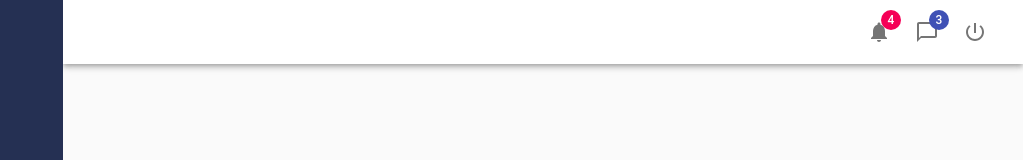
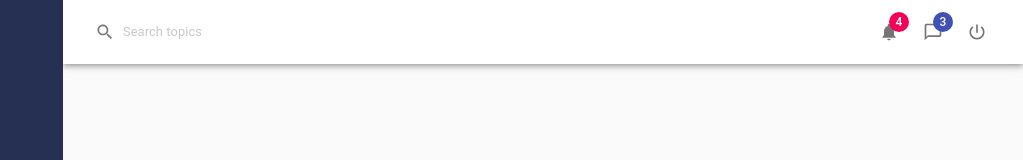
Before and after one commit to matan3sh/mui-system, a React (Create React App) app: page / in a window 1280 px wide. Shown: the top 160 px of the page, without its empty margins (257-1280 px from the left). Built offline with nearby package versions, Linux system fonts and the light colour scheme; the HTML template or start-up script is replaced by a standard one.

Commit message:
Finish with Header.tsx custom style

```diff
--- a/src/components/Header.jsx
+++ b/src/components/Header.tsx
@@ -11,11 +11,23 @@ import {
   ChatBubbleOutline,
   Notifications,
   PowerSettingsNew,
+  Search,
 } from '@material-ui/icons';
 
 const useStyles = makeStyles({
   root: {
     backgroundColor: '#fff',
+  },
+  searchInput: {
+    opacity: '0.6',
+    padding: '0px 8px',
+    fontSize: '0.8rem',
+    '&:hover': {
+      backgroundColor: '#f2f2f2',
+    },
+    '& .MuiSvgIcon-root': {
+      marginRight: '8px',
+    },
   },
 });
 
@@ -25,9 +37,13 @@ const Header = () => {
   return (
     <AppBar position='static' className={classes.root}>
       <Toolbar>
-        <Grid container>
+        <Grid container alignItems='center'>
           <Grid item>
-            <InputBase />
+            <InputBase
+              placeholder='Search topics'
+              className={classes.searchInput}
+              startAdornment={<Search fontSize='small' />}
+            />
           </Grid>
 
           <Grid item sm></Grid>
@@ -35,16 +51,16 @@ const Header = () => {
           <Grid item>
             <IconButton>
               <Badge badgeContent={4} color='secondary'>
-                <Notifications />
+                <Notifications fontSize='small' />
               </Badge>
             </IconButton>
             <IconButton>
               <Badge badgeContent={3} color='primary'>
-                <ChatBubbleOutline />
+                <ChatBubbleOutline fontSize='small' />
               </Badge>
             </IconButton>
             <IconButton>
-              <PowerSettingsNew />
+              <PowerSettingsNew fontSize='small' />
             </IconButton>
           </Grid>
         </Grid>
```
Also changed, not shown: src/components/SideMenu.tsx (renamed from src/components/SideMenu.jsx).
